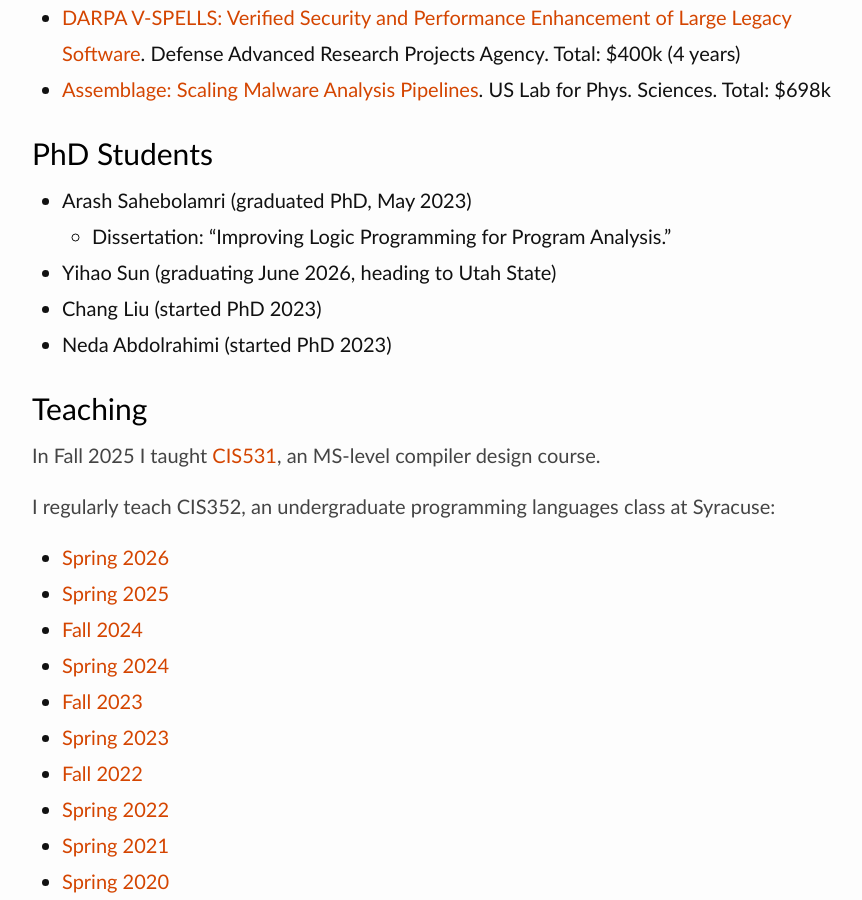
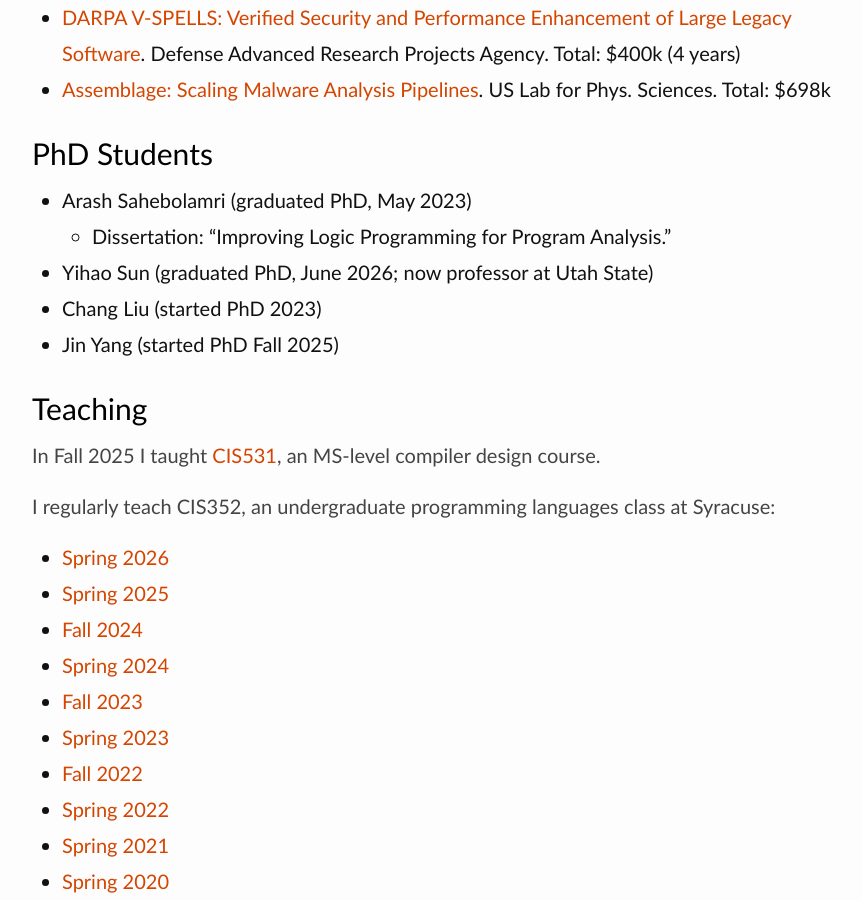
Before and after one commit to kmicinski/micinski-website, a Jekyll site: the page built from index.md, in a window 1280 px wide and 900 px high, scrolled down 1628 px. Shown: the whole window, without its empty margins (208-1070 px from the left). Built offline with Jekyll 4.4.1, drawn with Linux system fonts in a browser that asks for light colours; nearby versions of some CDN libraries; some web fonts are replaced.

Commit message:
Update PhD student list: Yihao Sun graduated, add Jin Yang, remove Neda Abdolrahimi
Co-Authored-By: Claude Fable 5.1 <noreply@anthropic.com>
Claude-Session: https://claude.ai/code/session_01W94azYnaVdjS5SxnQkndQm

```diff
--- a/index.md
+++ b/index.md
@@ -90,9 +90,9 @@ profile tracks my most up-to-date submissions.
 
 - Arash Sahebolamri (graduated PhD, May 2023)
   - Dissertation: "Improving Logic Programming for Program Analysis."
-- Yihao Sun (graduating June 2026, heading to Utah State)
+- Yihao Sun (graduated PhD, June 2026; now professor at Utah State)
 - Chang Liu (started PhD 2023)
-- Neda Abdolrahimi (started PhD 2023)
+- Jin Yang (started PhD Fall 2025)
 
 ## Teaching
 
```
